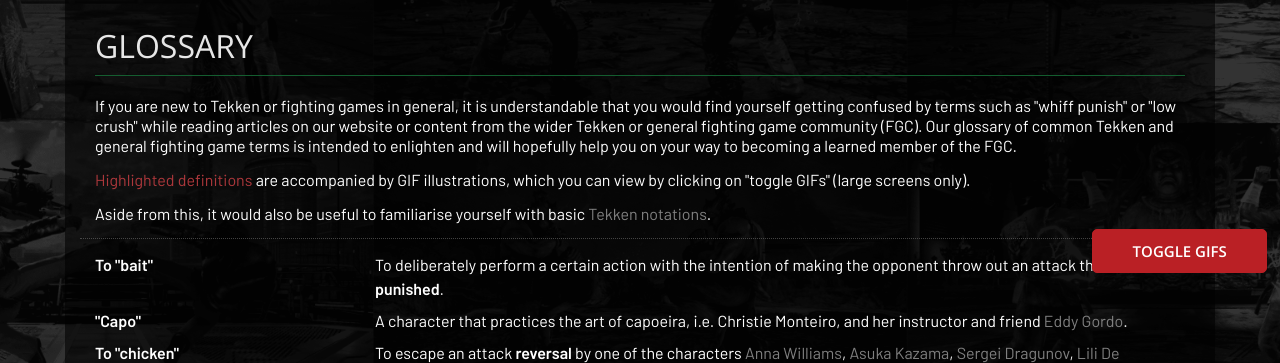
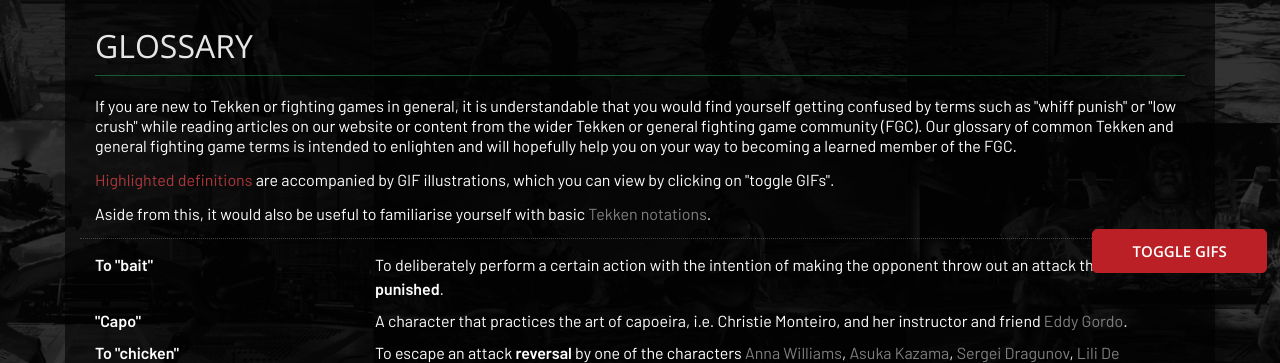
Before and after one commit to TEKKEN-254/client, a Jekyll site: the page built from guides/glossary.html, in a window 1280 px wide. Shown: the part 177-540 px from the top of the page. Built offline with Jekyll 4.4.1, drawn with Linux system fonts in a browser that asks for light colours; some of the changed text lies outside the part shown.

Commit message:
Highlighted gif text for large screens only

```diff
--- a/assets/css/guides.css
+++ b/assets/css/guides.css
@@ -6,14 +6,6 @@
 
 .sub-list {
     margin-top: 0.5rem;
-}
-
-.gif-text {
-    color: #ad383c !important;
-}
-
-.gif-text-open {
-    color: #5e9a74 !important;
 }
 
 .gif-row {
@@ -263,6 +255,15 @@
 
 /* Media queries */
 
+@media only screen and (min-width: 992px) {
+    .gif-text {
+        color: #ad383c !important;
+    }
+    .gif-text-open {
+        color: #5e9a74 !important;
+    }
+}
+
 @media only screen and (max-width: 991px) {
     /* General */
     figure,
--- a/guides/glossary.html
+++ b/guides/glossary.html
@@ -7,7 +7,7 @@
 <section>
     <p>If you are new to Tekken or fighting games in general, it is understandable that you would find yourself getting confused by terms such as "whiff punish" or "low crush" while reading articles on our website or content from the wider Tekken or general
         fighting game community (FGC). Our glossary of common Tekken and general fighting game terms is intended to enlighten and will hopefully help you on your way to becoming a learned member of the FGC.</p>
-    <p><span class="gif-text">Highlighted definitions</span> are accompanied by GIF illustrations, which you can view by clicking on "toggle GIFs" (large screens only).</p>
+    <p class="d-none d-lg-block"><span class="gif-text">Highlighted definitions</span> are accompanied by GIF illustrations, which you can view by clicking on "toggle GIFs".</p>
     <p>Aside from this, it would also be useful to familiarise yourself with basic <a target="_blank" href="notations.html">Tekken notations</a>.</p>
 </section>
 {% include gif-toggler.html %}
@@ -216,7 +216,7 @@
         <dd class="col-12 col-lg-9">The final stage in the animation of a move, during which the character returns to their neutral state after performing the move.</dd>
 
         <dt class="col-12 col-lg-3">"(Attack) reversal"</dt>
-        <dd class="col-12 col-lg-9">A counter move that involves a character <strong>parrying</strong> the opponent's attack or grabbing their limb during an attack, and then automatically returning an attack of their own.</dd>
+        <dd class="col-12 col-lg-9">A counter move that involves a character <strong>parrying</strong> the opponent's attack, then automatically returning an attack of their own.</dd>
 
         <dt class="col-12 col-lg-3">"Round"</dt>
         <dd class="col-12 col-lg-9">A segment of a <strong>match</strong> in which a player must completely deplete the opponent's health bar or (in timed rounds) finish with more health than the opponent at the end of the specified time. A round may be timed up to 99 seconds or
```
Also changed, not shown: other parts of guides/glossary.html (+2 -2 lines).
